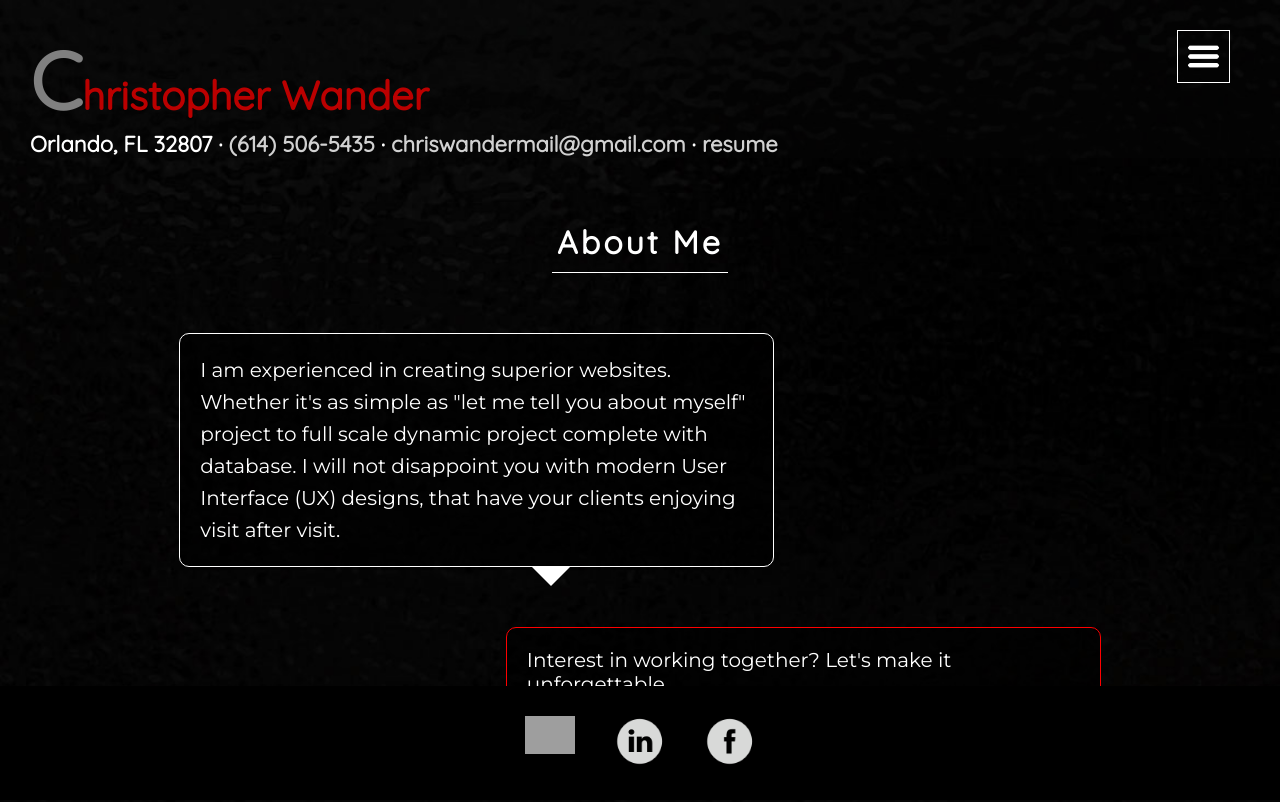
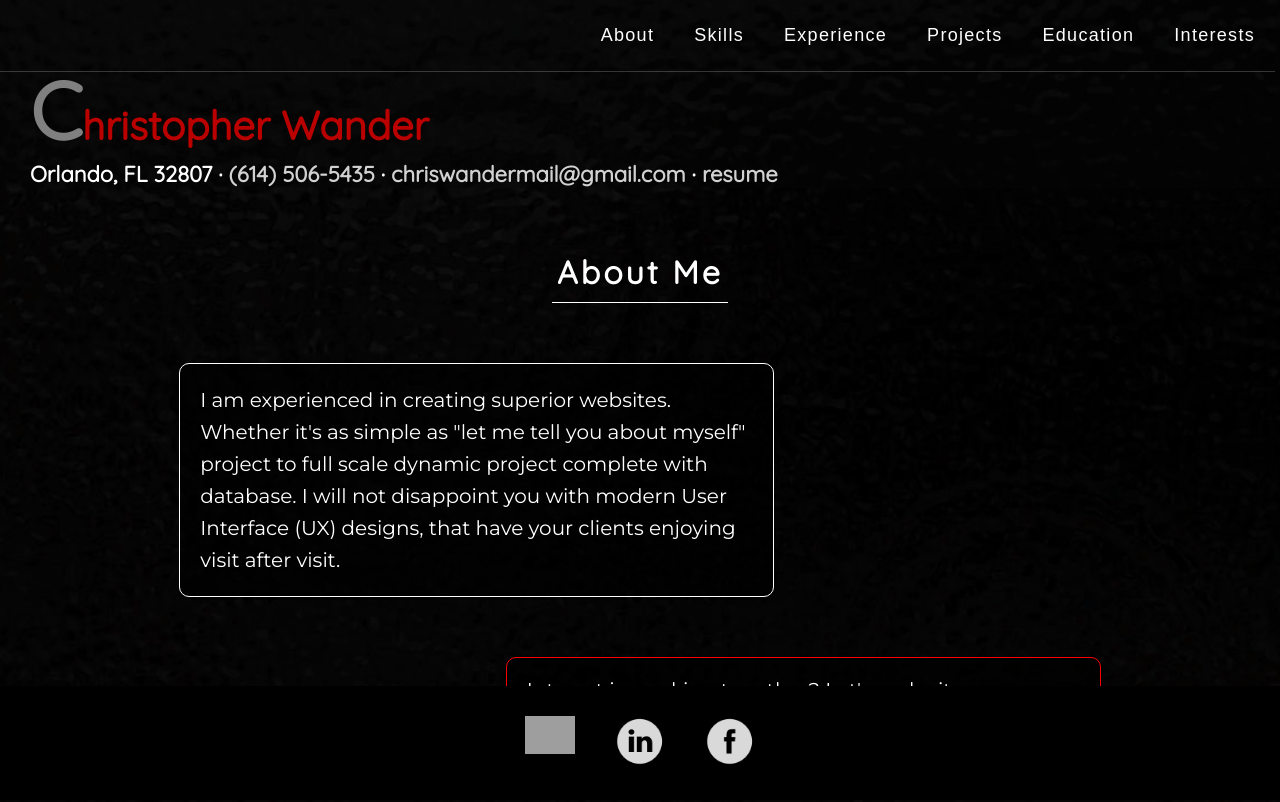
Before and after one commit to Cwander83/react-portfolio, a React (Create React App) app: page / in a window 1280 px wide. Shown: the top 802 px of the page. Built offline with nearby package versions, Linux system fonts and the light colour scheme; grey boxes are pictures that could not be loaded.

Commit message:
clean up desktop navbar

```diff
--- a/src/components/Bubbles/LeftBubble/LeftBubble.css
+++ b/src/components/Bubbles/LeftBubble/LeftBubble.css
@@ -16,8 +16,8 @@
 	line-height: 2rem;
 }
 
-.leftBubble:after {
-  content: "";
+/* .leftBubble:after {
+	content: '';
 	position: absolute;
 	border-style: solid;
 	border-width: 20px 20px 0;
@@ -27,13 +27,14 @@
 	z-index: 1;
 	bottom: -20px;
 	left: 351px;
-}
+} */
 
 @media (max-width: 1200px) {
 	.leftBubble:after {
 		left: 300px;
 	}
 }
+
 @media (max-width: 1050px) {
 	.leftBubble:after {
 		left: 280px;
--- a/src/components/Bubbles/RightBubble/RightBubble.css
+++ b/src/components/Bubbles/RightBubble/RightBubble.css
@@ -15,7 +15,7 @@
   margin-left: auto;
 }
 
-.rightBubble:after {
+/* .rightBubble:after {
   content: "";
   position: absolute;
   border-style: solid;
@@ -26,7 +26,7 @@
   z-index: 1;
   bottom: -20px;
   left: 351px;
-}
+} */
 @media (max-width: 1200px) {
   .rightBubble:after {
     left: 300px;
--- a/src/components/MobileNav/MobileNav.css
+++ b/src/components/MobileNav/MobileNav.css
@@ -20,3 +20,8 @@
 		right: 0;
 	}
 }
+@media (min-width: 451px) {
+	.menu {
+		display: none;
+	}
+}
--- a/src/components/NavBox/Button/Button.css
+++ b/src/components/NavBox/Button/Button.css
@@ -2,12 +2,11 @@
 	border-radius: 4px;
 	background-color: transparent;
 	border: none;
-	color: #ffffff;
+	color: white;
 	text-align: center;
-	font-size: 28px;
+	font-size: 18px;
 	padding: 20px;
 	letter-spacing: 1.3px;
-
 	max-width: 200px;
 	width: fit-content;
 	transition: all 0.5s;
@@ -15,28 +14,7 @@
 	text-transform: capitalize;
 }
 
-.button span {
-	cursor: pointer;
-	display: inline-block;
-	position: relative;
-	transition: 0.5s;
-	pointer-events: none;
-}
-
-.button span:after {
-	content: '\00bb';
-	position: absolute;
-	opacity: 0;
-	top: 0;
-	right: -20px;
-	transition: 0.5s;
-}
-
-.button:hover span {
-	padding-right: 25px;
-}
-
-.button:hover span:after {
+.button:hover {
 	opacity: 1;
 	right: 0;
 }
@@ -44,16 +22,18 @@
 .button:active,
 .button:focus {
 	border: 1px solid rgba(255, 255, 255, 0.2);
-	transform: translateY(4px);
 }
 
 @media (max-width: 1024px) {
 	.button {
-		font-size: 24px;
+		font-size: 16px;
+		padding: 20px 10px;
 	}
 }
+
 @media (max-width: 810px) {
 	.button {
-		font-size: 22px;
+		font-size: 12px;
+		padding: 20px 10px;
 	}
 }
--- a/src/components/NavBox/Button/Button.js
+++ b/src/components/NavBox/Button/Button.js
@@ -16,7 +16,7 @@ const button = props => {
 							props.click(i);
 						}}
 					>
-						<span>{page.page}</span>
+						{page.page}
 					</button>
 				);
 			})}
--- a/src/components/NavBox/NavBox.css
+++ b/src/components/NavBox/NavBox.css
@@ -1,10 +1,16 @@
 .nav {
 	display: flex;
-	justify-content: center;
-	text-align: center;
+	justify-content: flex-end;
+
+	padding-bottom: 5px;
+
 	width: 100%;
 	margin-top: 5px;
-
+	margin-right: 5px;
+	position: absolute;
+	top: 0;
+	right: 0;
+	border-bottom: 1px solid rgba(255, 255, 255, 0.2);
 }
 
 @media (max-width: 450px) {
--- a/src/components/Title/Title.css
+++ b/src/components/Title/Title.css
@@ -1,6 +1,6 @@
 .title {
 	color: #bb0000;
-  padding-top: 30px;
+	padding-top: 60px;
 	font-size: 40px;
 	width: 60%;
 	text-align: left;
@@ -29,44 +29,33 @@
 	color: #ffffff;
 	text-decoration: none;
 }
-
+/* ======================================================================================== */
 @media (max-width: 450px) {
 	.title {
-    font-size: 40px;
+		font-size: 18px;
 		width: 90%;
 		margin: 0 auto;
+		padding-top: 20px;
+	}
+	.title::first-letter {
+		color: grey;
+		font-size: 25px;
 	}
 
 	.subTitle,
 	.subTitle a {
-    font-size: 18px;
+		font-size: 14px;
 	}
 
 	.subTitle {
 		margin-left: 15px;
 		margin-right: 15px;
+		width: 40%;
 	}
 }
 
-@media (max-width: 375px) {
-  .title {
-    font-size: 24px;
-    margin-left: 10px;
-    width: 90%;
-  }
-
-  .title::first-letter {
-    font-size: 50px;
-  }
-
-  .subTitle,
-  .subTitle a {
-    font-size: 16px;
-    line-height: 1.6rem;
-  }
-}
-
-@media (max-width: 900px) and (min-width: 376px) {
+/*  ================================================================================ */
+@media (max-width: 1020px) and (min-width: 451px) {
 	.title {
 		font-size: 27px;
 	}
--- a/src/containers/Carousel/Carousel.js
+++ b/src/containers/Carousel/Carousel.js
@@ -12,7 +12,8 @@ import Education from '../../components/Pages/Education/Education';
 import Interests from '../../components/Pages/Interests/Interests';
 import BodyBox from '../../hoc/BodyBox';
 import MobileNav from '../../components/MobileNav/MobileNav';
-
+import NavBox from '../../components/NavBox/NavBox';
+import Button from '../../components/NavBox/Button/Button';
 
 class Carousel extends React.Component {
 	constructor(props) {
@@ -48,19 +49,20 @@ class Carousel extends React.Component {
 			beforeChange: (current, next) => this.setState({ slideIndex: next }),
 		};
 
-		// nav area connecting Button map
-		// let navBtns = (
-		// 	<NavBox>
-		// 		<Button
-		// 			pages={this.state.pages}
-		// 			index={this.state.slideIndex}
-		// 			click={this.handleIndex}
-		// 		/>
-		// 	</NavBox>
-		// );
+		//  nav area connecting Button map
+		let navBtns = (
+			<NavBox>
+				<Button
+					pages={this.state.pages}
+					index={this.state.slideIndex}
+					click={this.handleIndex}
+				/>
+			</NavBox>
+		);
 
 		return (
 			<>
+				{navBtns}
 				<MobileNav
 					pages={this.state.pages}
 					index={this.state.slideIndex}
--- a/src/index.css
+++ b/src/index.css
@@ -1,4 +1,4 @@
-body {
+ body {
 	margin: 0;
 	padding: 0;
 	font-family: 'Montserrat', sans-serif;
```
Lines whose indentation alone changed are shown as unchanged.
